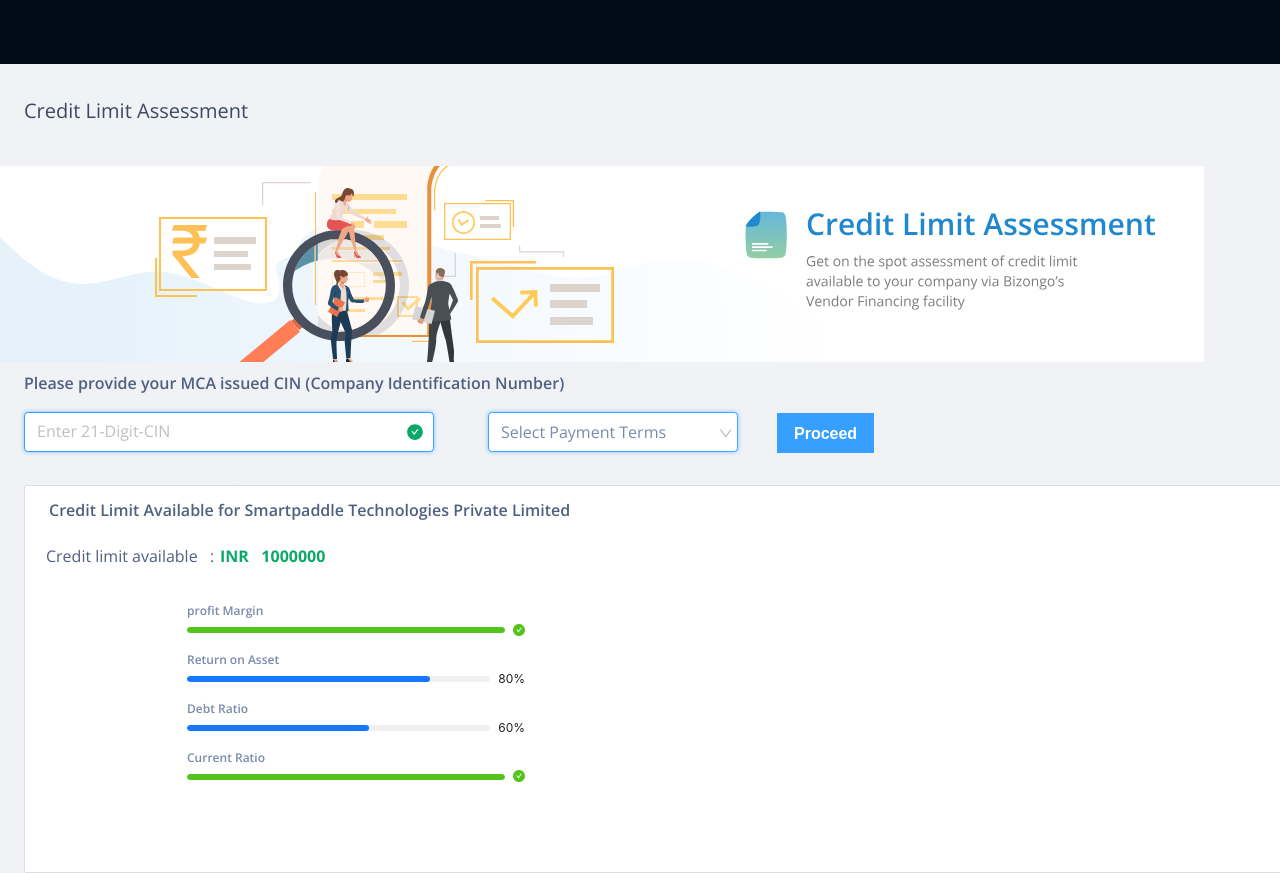
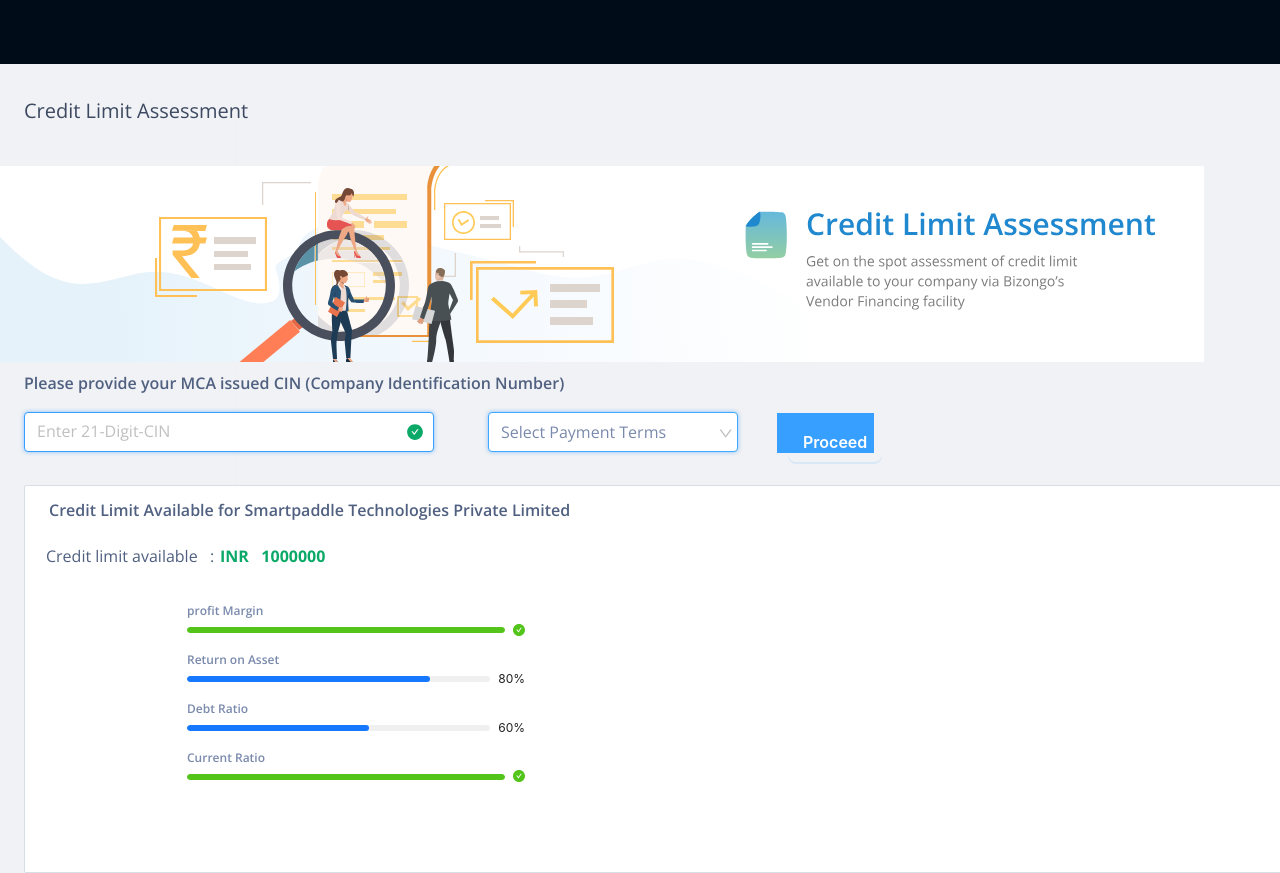
Before and after one commit to Parameshkumar22/Credit-tool-Assesment, a React (Create React App) app: page / in a window 1280 px wide. Shown: the top 873 px of the page. Built offline with nearby package versions, Linux system fonts and the light colour scheme.

Commit message:
changed the button to antd

```diff
--- a/src/App.js
+++ b/src/App.js
@@ -7,7 +7,7 @@ import imag from './Bannerimage.svg';
  import Dropdown from './Dropdown.js'
 import {Tooltip} from 'antd';
 import { Button, DatePicker } from 'antd';
-
+import Buttonbox from './Button';
 import { useState } from 'react';
 import { CheckCircleTwoTone } from '@ant-design/icons';
 import Card from './Card'
@@ -81,8 +81,8 @@ function App() {
 
 
      <div className='button1'>
-     <button type="submit" className="button" onSubmit={submithandler}>Proceed</button>
-
+     {/* <Buttonbox type="submit" className="button" onSubmit={submithandler}>Proceed</Buttonbox> */}
+     <Button  className = "button" type="primary" size={'large'} onSubmit={submithandler} shape = "default" >Proceed</Button>
      </div>
      <div className='card'>
       <p className='cardhead'>Credit Limit Available for Smartpaddle Technologies Private Limited</p>
```
